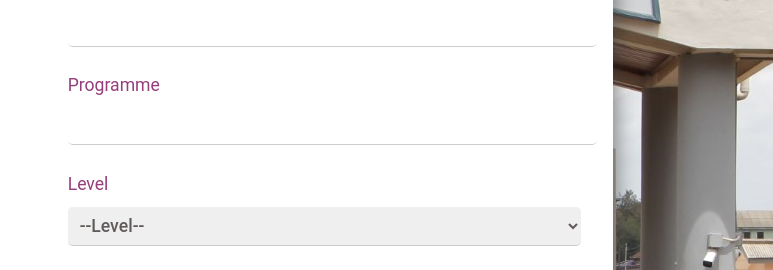
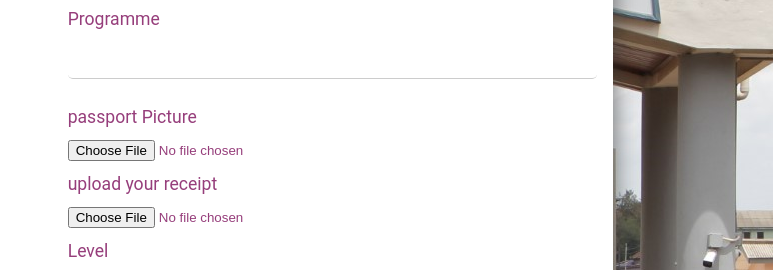
Before and after one commit to ofosu45/FrederickOfosu_052230540040, a plain HTML site: page register.html in a window 1280 px wide. Shown: the part 341-611 px from the top of the page, 507-1280 px from the left. Drawn offline with Linux system fonts and the light colour scheme.

Commit message:
Add files via upload

```diff
--- a/register.html
+++ b/register.html
@@ -28,6 +28,10 @@
             <input type="number" class="inputbox" name="card_number" id="card_number" required />
             <p>Programme</p>
             <input type="text" class="inputbox" name="name" required />
+            <p>passport Picture </p>
+            <input type="file" id="profilePicture" name="profilePicture" accept="image/*" required>
+            <p>upload your receipt</p>
+            <input type="file" id="receipt" name="receipt" accept="image/*" required/>
 
             <p>Level</p>
             <select class="inputbox" name="card_type" id="card_type" required>
```
